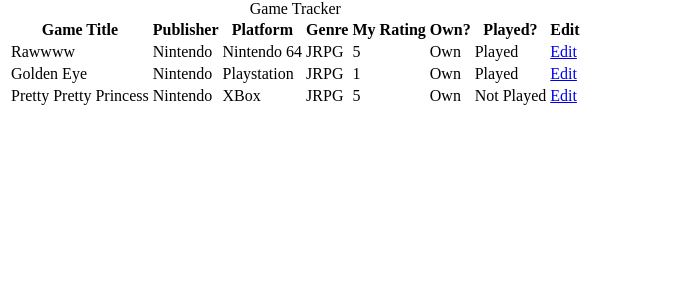
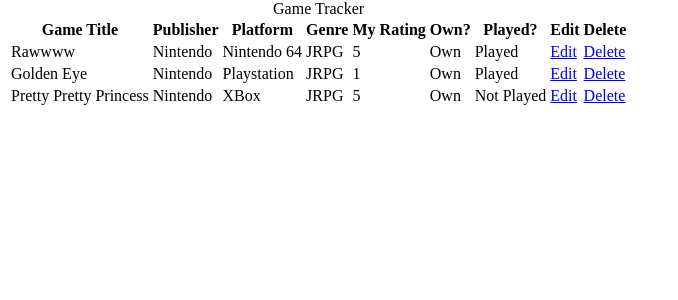
Before and after one commit to kirakirakira/game-saves, a Django app: page / in a window 1280 px wide. Shown: the part 98-398 px from the top of the page, without its empty margins (0-678 px from the left). Run offline with Django 3.2, Linux system fonts and the light colour scheme; data comes from the database, SQL or seed files in the repository; both versions use the stored data as it was after the commit.

Commit message:
added delete buttongit add --all!

```diff
--- a/tracker/templates/tracker/tracker_table.html
+++ b/tracker/templates/tracker/tracker_table.html
@@ -23,6 +23,7 @@
         <th>Own?</th>
         <th>Played?</th>
         <th>Edit</th>
+        <th>Delete</th>
       </tr>
     </thead>
     <tbody>
@@ -36,6 +37,7 @@
         <td>{{ game.own_status }}</td>
         <td>{{ game.play_status }}</td>
         <td><a href="{% url 'edit_game' pk=game.pk %}">Edit</a></td>
+        <td><a href="{% url 'delete_game' pk=game.pk %}">Delete</a></td>
       </tr>
       {% endfor %}
     </tbody>
--- a/tracker/urls.py
+++ b/tracker/urls.py
@@ -4,5 +4,6 @@ from . import views
 urlpatterns = [
     url(r'^$', views.tracker_table, name='tracker_table'),
     url(r'^new/$', views.add_game, name='add_game'),
-    url(r'^new/(?P<pk>\d+)/$', views.edit_game, name='edit_game'),
+    url(r'^edit/(?P<pk>\d+)/$', views.edit_game, name='edit_game'),
+    url(r'^delete/(?P<pk>\d+)/$', views.delete_game, name='delete_game'),
 ]
--- a/tracker/views.py
+++ b/tracker/views.py
@@ -36,3 +36,9 @@ def edit_game(request, pk):
     else:
         form = GameForm(instance=game)
     return render(request, 'tracker/add_game.html', {'form':form})
+
+
+def delete_game(request, pk):
+    game = get_object_or_404(Game, pk=pk)
+    game.delete()
+    return redirect('tracker_table')
```
Also changed, not shown: db.sqlite3.
